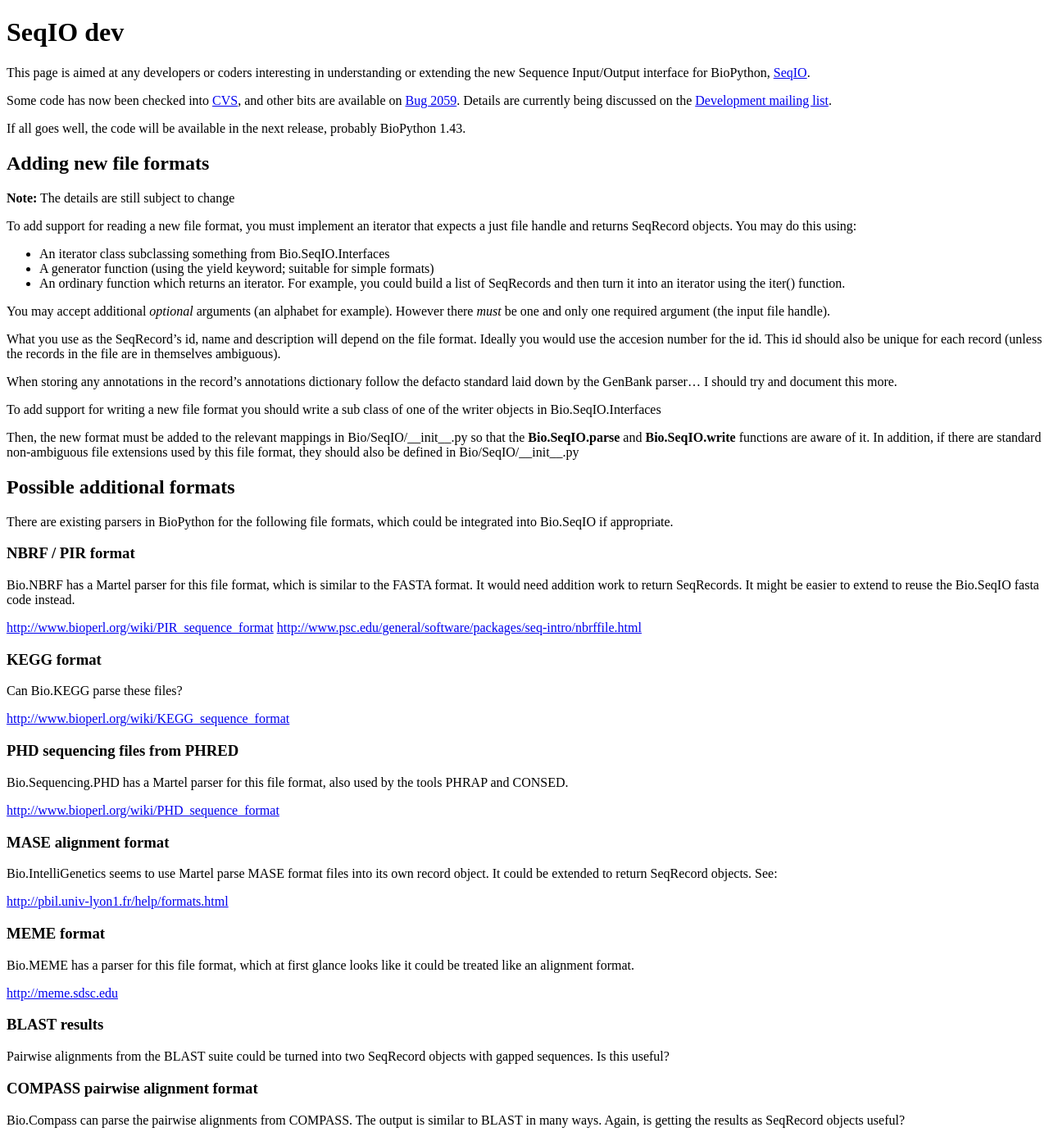
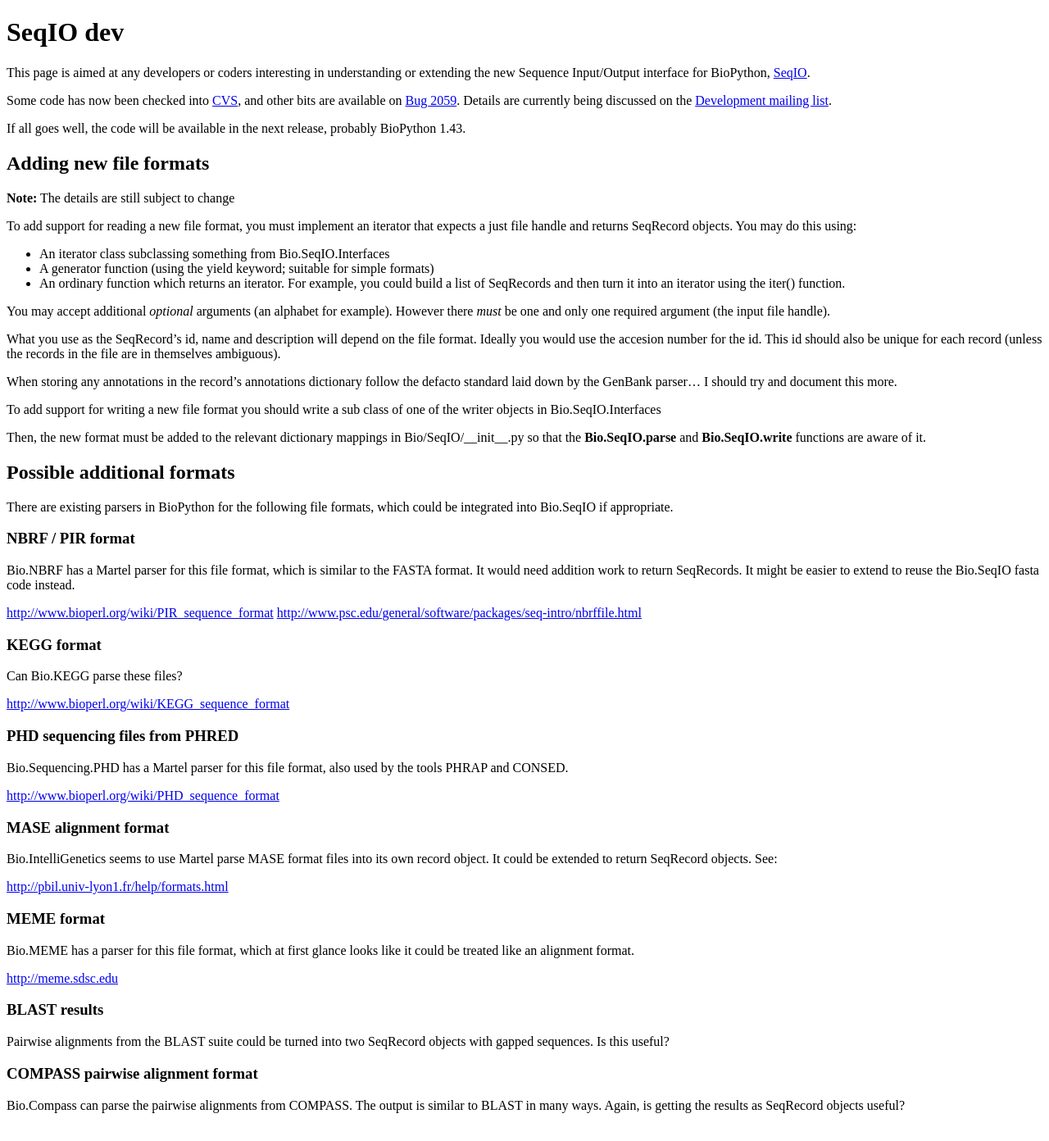
Before and after one commit to biopython/biopython.github.io, a Jekyll site: the page built from wiki/SeqIO_dev.md, in a window 1280 px wide. Shown: the whole page at 82% size. Built offline with Jekyll 4.4.1, drawn with Linux system fonts in a browser that asks for light colours.

Commit message:
Removed note about file extensions

```diff
--- a/wiki/SeqIO_dev.md
+++ b/wiki/SeqIO_dev.md
@@ -50,11 +50,9 @@ try and document this more.
 To add support for writing a new file format you should write a sub
 class of one of the writer objects in Bio.SeqIO.Interfaces
 
-Then, the new format must be added to the relevant mappings in
-Bio/SeqIO/\_\_init\_\_.py so that the **Bio.SeqIO.parse** and
-**Bio.SeqIO.write** functions are aware of it. In addition, if there are
-standard non-ambiguous file extensions used by this file format, they
-should also be defined in Bio/SeqIO/\_\_init\_\_.py
+Then, the new format must be added to the relevant dictionary mappings
+in Bio/SeqIO/\_\_init\_\_.py so that the **Bio.SeqIO.parse** and
+**Bio.SeqIO.write** functions are aware of it.
 
 Possible additional formats
 ---------------------------
```
Also changed, not shown: 1 other file.
